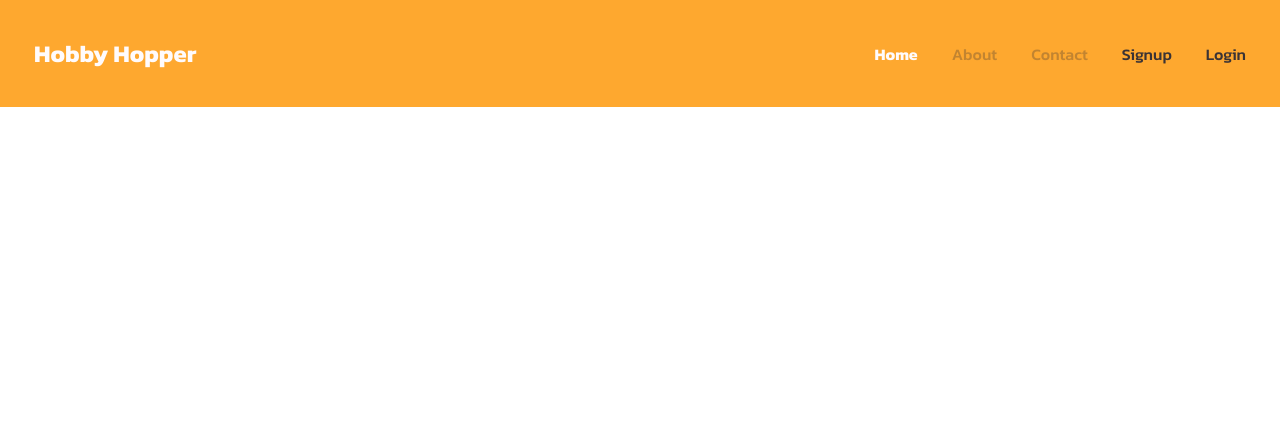
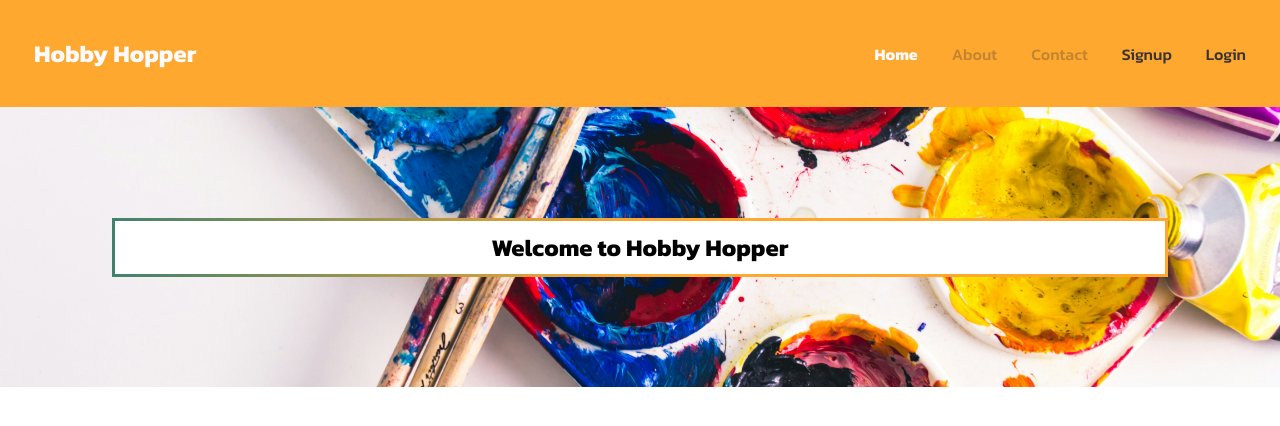
Before and after one commit to ranakibrahim/capstone-project, a React (Vite) app in the folder client/: page / in a window 1280 px wide. Shown: the top 426 px of the page. Built offline with nearby package versions, Linux system fonts and the light colour scheme.

Commit message:
Jumbotron applied to all devices

```diff
--- /dev/null
+++ b/client/src/components/Jumbotron/Jumbotron.jsx
@@ -0,0 +1,9 @@
+import "./Jumbotron.scss";
+
+export default function Jumbotron() {
+  return (
+    <section className="jumbotron">
+      <h2 className="jumbotron__banner">Welcome to Hobby Hopper</h2>
+    </section>
+  );
+}
--- /dev/null
+++ b/client/src/components/Jumbotron/Jumbotron.scss
@@ -0,0 +1,59 @@
+@use "../../styles/partials/colors" as *;
+@use "../../styles/partials/mixins" as *;
+@use "../../styles/partials/padding" as *;
+
+.jumbotron {
+  background-image: url("../../assets/images/jumbotron.jpg");
+  background-size: cover;
+  background-repeat: no-repeat;
+  background-position: center;
+  height: 35vh;
+  width: 100%;
+
+  display: flex;
+  flex-direction: column;
+  justify-content: center;
+
+  &__banner {
+    text-align: center;
+    position: relative;
+    z-index: 1;
+    padding: 0.75rem 1rem;
+    background: $snow;
+    overflow: hidden;
+    @include apply-left-right-mar($mobile-between-comp, $mobile-between-comp);
+
+    @include desktoptablet {
+      @include apply-left-right-mar(7rem, 7rem);
+    }
+
+    &::before {
+      content: "";
+      position: absolute;
+      top: -3px; /* Adjust based on border width */
+      right: -3px; /* Adjust based on border width */
+      bottom: -3px; /* Adjust based on border width */
+      left: -3px; /* Adjust based on border width */
+      z-index: -1;
+      background: linear-gradient(
+        90deg,
+        rgba(63, 130, 109, 1) 0%,
+        rgba(254, 168, 47, 1) 50%
+      );
+      border-radius: inherit; /* Adjust based on your element's border-radius */
+    }
+
+    &::after {
+      content: "";
+      position: absolute;
+      top: 0;
+      right: 0;
+      bottom: 0;
+      left: 0;
+      z-index: -1;
+      background: white;
+      margin: 3px; /* Adjust based on border width */
+      border-radius: inherit; /* Adjust based on your element's border-radius */
+    }
+  }
+}
--- a/client/src/pages/HomePage/HomePage.jsx
+++ b/client/src/pages/HomePage/HomePage.jsx
@@ -1,3 +1,4 @@
+import Jumbotron from "../../components/Jumbotron/Jumbotron";
 import NavBar from "../../components/NavBar/NavBar";
 import "./HomePage.scss";
 
@@ -5,6 +6,7 @@ export default function HomePage() {
   return (
     <>
       <NavBar />
+      <Jumbotron/>
     </>
   );
 }
--- a/client/src/styles/partials/_mixins.scss
+++ b/client/src/styles/partials/_mixins.scss
@@ -22,6 +22,12 @@
   padding-right: $right;
 }
 
+//Margin left and right
+@mixin apply-left-right-mar($left, $right) {
+  margin-left: $left;
+  margin-right: $right;
+}
+
 //Tablet Break-point
 @mixin desktoptablet {
   @media(min-width: 768px) {
```
